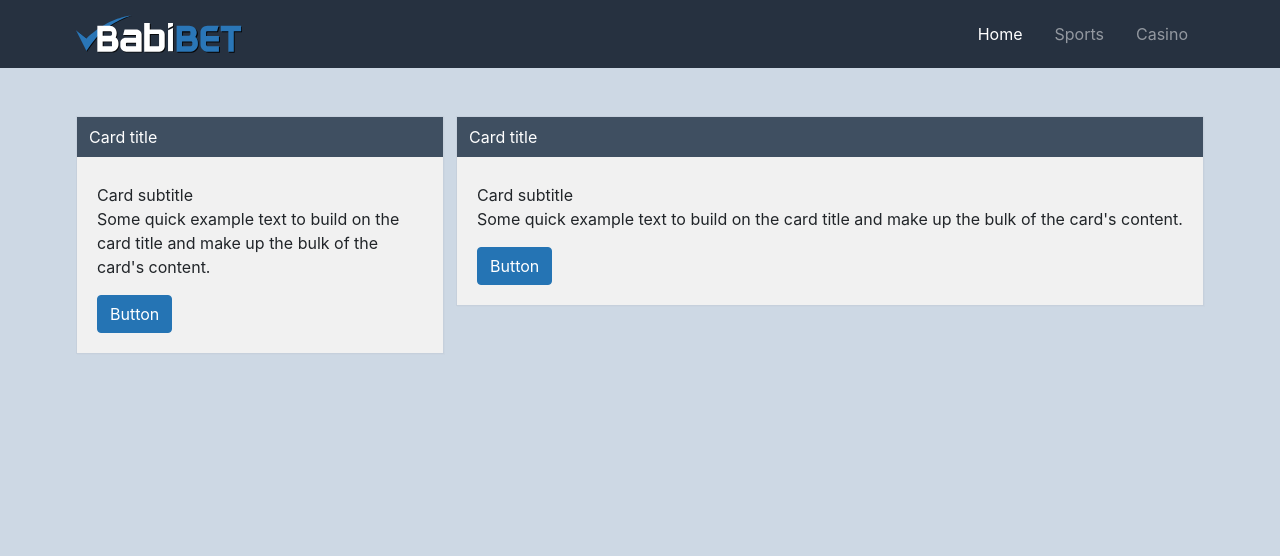
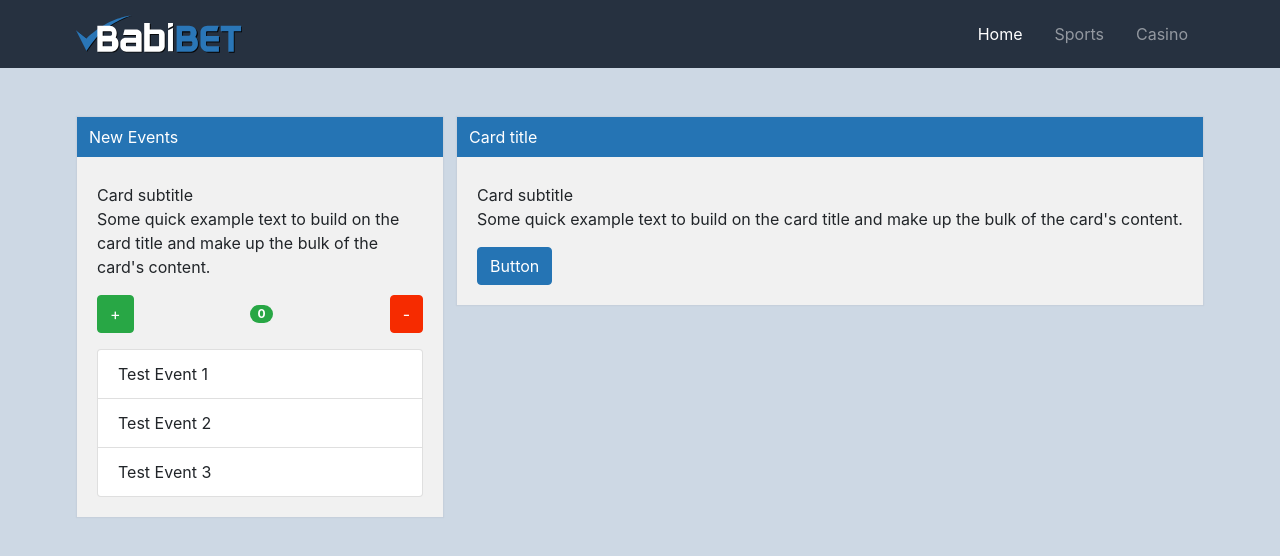
Before and after one commit to ofirse/diamond-calculator-frontend, a React (Create React App) app: page / in a window 1280 px wide. Shown: the top 556 px of the page. Built offline with nearby package versions, Linux system fonts and the light colour scheme.

Commit message:
added events and alerts components

```diff
--- a/src/assets/_card.scss
+++ b/src/assets/_card.scss
@@ -1,12 +1,13 @@
 //
 // Base styles
 //
+
 .card {
-    box-shadow: 1px 1px 1px rgba(0,0,0,0.0125);
+    box-shadow: 0px 0px 1px rgba(0, 0, 0, 0.05);
 }
 
 .card-title {
-    background-color: theme-color("light");
     padding: 0.5rem $grid-gutter-width;
+    background-color: theme-color("primary");
     color: theme-color("white");
 }
--- a/src/components/Home.js
+++ b/src/components/Home.js
@@ -3,26 +3,105 @@ import React from 'react';
 import { Card, CardText, CardBody,
     CardTitle, CardSubtitle, Button } from 'reactstrap';
 
+import AlertMessage from "./common/AlertMessage";
+import EventsList from "./common/EventsList";
 
 export default class Home extends React.Component {
     constructor(props) {
         super(props);
+        this.state = {
+            cardTitle: "Events",
+            count: 0,
+            maxCount: 5,
+            events: [
+                {
+                    title: "Test Event 1",
+                    description: "Description 1"
+                },
+                {
+                    title: "Test Event 2",
+                    description: "Description 2"
+                },
+                {
+                    title: "Test Event 3",
+                    description: "Description 3"
+                }
+            ]
+        }
     }
+    componentDidMount = () => {
+        console.log('Home page did mount');
+        this.setState({
+            cardTitle: 'New Events'
+        })
+    };
+
+    incrementCount = () => {
+        const count = this.state.count + 1;
+        this.setState({
+            count
+        })
+        this.createNewEvent();
+    };
+
+    createNewEvent = () => {
+        const newEvent = {
+            title: "New event",
+            description: "Test description"
+        };
+
+        const events = this.state.events;
+        events.push(newEvent);
+        this.setState({
+            events
+        })
+    };
+
+    removeLastEvent = () => {
+        const events = this.state.events.slice(0, this.state.events.length - 1);
+        this.setState({
+            events
+        })
+    };
+
+    decrementCount = () => {
+        const count = this.state.count - 1;
+        this.setState({
+            count
+        });
+
+        this.removeLastEvent();
+    };
+
+    getAlertMessage = () => {
+        if(this.state.count > this.state.maxCount){
+            return <AlertMessage maxCount={this.state.maxCount} currentCount={this.state.count}/>
+        }
+        return null;
+    };
 
     render = () =>
     <div className="container mt-5">
         <div className="row">
-            <div className="col-4">
+            <div className="col-sm-4">
                 <Card>
-                    <CardTitle>Card title</CardTitle>
+                    <CardTitle>{this.state.cardTitle}</CardTitle>
                     <CardBody>
+
                         <CardSubtitle>Card subtitle</CardSubtitle>
                         <CardText>Some quick example text to build on the card title and make up the bulk of the card's content.</CardText>
-                        <Button color="primary">Button</Button>
+                        <div className="d-flex justify-content-between align-items-center">
+                            <Button color="success" onClick={this.incrementCount}>+</Button>
+                            <span className="badge badge-pill badge-success">{this.state.count}</span>
+                            <Button color="danger" onClick={this.decrementCount}>-</Button>
+                        </div>
+                        {this.getAlertMessage()}
+
+                        <EventsList events={this.state.events}/>
                     </CardBody>
                 </Card>
             </div>
-            <div className="col-8">
+            <div className="col-sm-8 mt-3 mt-md-0">
                 <Card>
                     <CardTitle>Card title</CardTitle>
                     <CardBody>
--- /dev/null
+++ b/src/components/common/AlertMessage.js
@@ -0,0 +1,14 @@
+import React from 'react';
+import PropTypes from 'prop-types';
+
+export default class AlertMessage extends React.Component {
+    render = () =>
+    <div className={"alert mt-3 " + (this.props.currentCount > 10 ? 'alert-danger' : 'alert-info')} role="alert">
+        Counter is greater than {this.props.maxCount}
+    </div>
+}
+
+AlertMessage.propTypes = {
+    maxCount: PropTypes.number,
+    currentCount: PropTypes.number
+};
--- /dev/null
+++ b/src/components/common/EventsList.js
@@ -0,0 +1,23 @@
+import React from 'react';
+import PropTypes from 'prop-types';
+
+export default class EventsList extends React.Component {
+    getEventsList = () => {
+
+        const listItems = this.props.events.map((event, index) =>
+            <li className="list-group-item" key={index}>
+                {event.title}
+            </li>
+        );
+        return listItems
+    };
+
+    render = () =>
+        <ul className="list-group mt-3">
+            {this.getEventsList()}
+        </ul>
+}
+
+EventsList.propTypes = {
+    events: PropTypes.array,
+};
```
Also changed, not shown: src/assets/styles.scss (line endings or trailing spaces).
